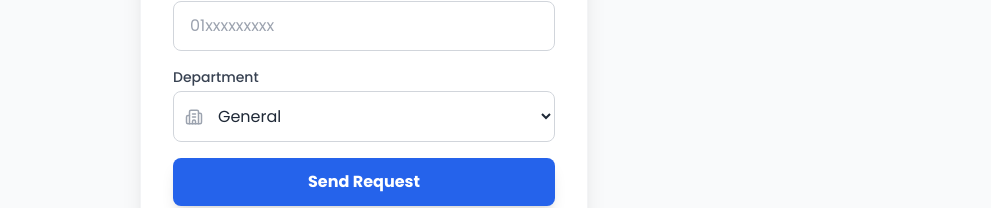
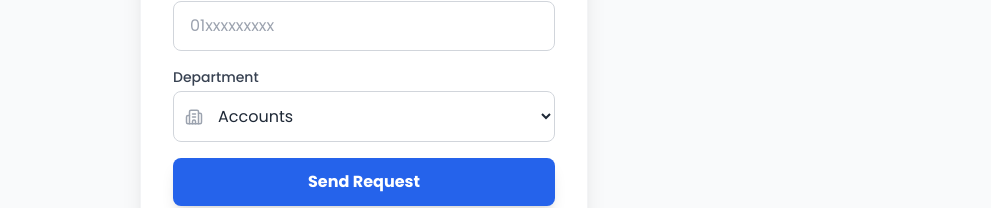
Before and after one commit to MoneyCaseX/SecretSantaSystem, a React (Vite) app: page /join in a window 1280 px wide. Shown: the part 726-934 px from the top of the page, without its empty margins (276-1267 px from the left). Built offline with nearby package versions, Linux system fonts and the light colour scheme.

Commit message:
fix: Ensure all pages use the new Departments constant

```diff
--- a/src/pages/RegisterAndJoin.jsx
+++ b/src/pages/RegisterAndJoin.jsx
@@ -1,15 +1,12 @@
 import React, { useState } from 'react';
 import Header from '../components/Header';
 import { UserPlus, CheckCircle, Building2 } from 'lucide-react';
-
-const DEPARTMENTS = [
-    "Development", "Sales", "Marketing", "HR", "Accounting", "Management", "Operations", "General"
-];
+import { DEPARTMENTS } from '../constants';
 
 const RegisterAndJoin = () => {
     const [name, setName] = useState('');
     const [phone, setPhone] = useState('');
-    const [department, setDepartment] = useState('General');
+    const [department, setDepartment] = useState(DEPARTMENTS[0]);
     const [status, setStatus] = useState('idle'); // idle, submitting, success, error
 
     const handleSubmit = async (e) => {
```
